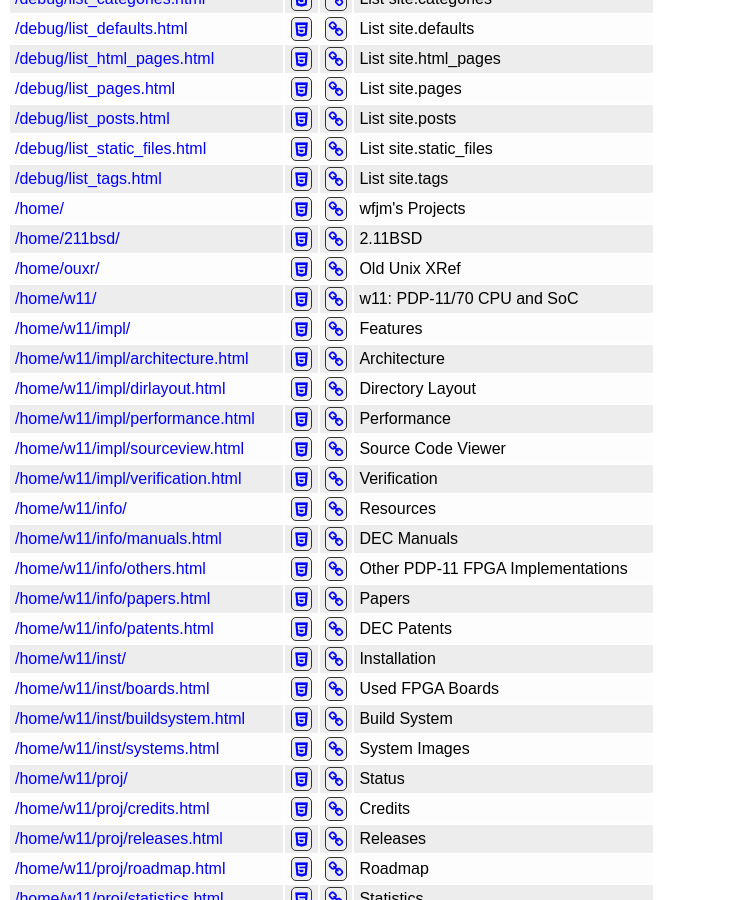
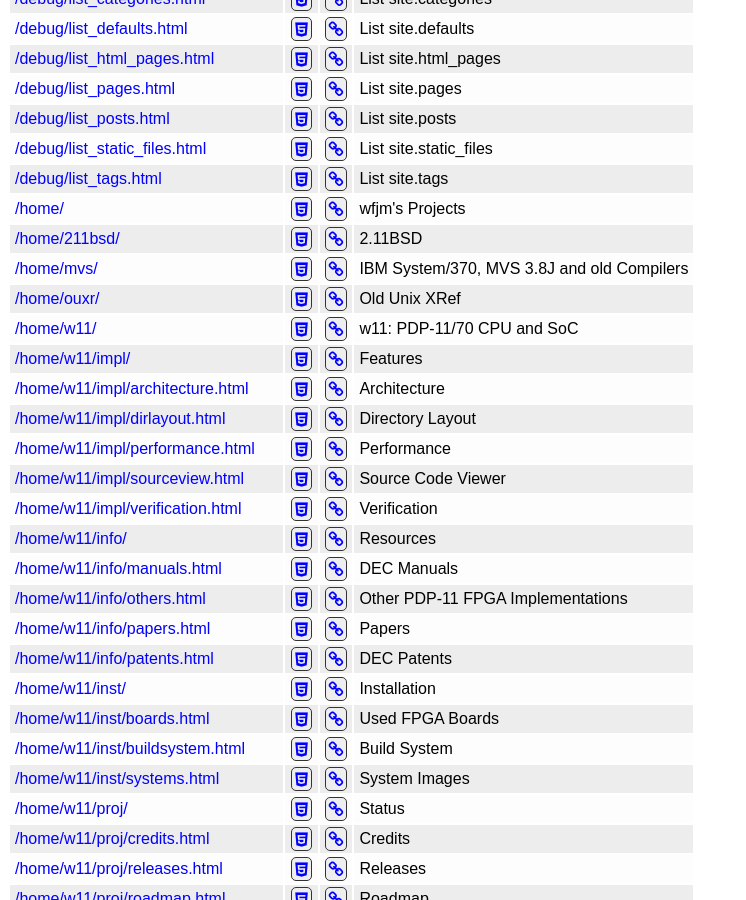
Before and after one commit to wfjm/wfjm.github.io, a Jekyll site: the page built from debug/list_pages.html, in a window 1280 px wide and 900 px high, scrolled down 639 px. Shown: the whole window, without its empty margins (0-746 px from the left). Built offline with Jekyll 4.4.1, drawn with Linux system fonts in a browser that asks for light colours.

Commit message:
add mvs home page

```diff
--- a/home/index.html
+++ b/home/index.html
@@ -10,7 +10,12 @@
 </p>
 
 <ul>
-  <li><a href="/home/w11/">w11: PDP-11/70 CPU and SoC</a></li>
-  <li><a href="/home/211bsd/">211bsd: System Studies</a></li>
-  <li><a href="/home/ouxr/">ouxr: <b>O</b>ld <b>U</b>nix <b>XR</b>ef</a></li>
+  <li><b>w11:</b><a href="/home/w11/">
+      PDP-11/70 CPU and SoC</a></li>
+  <li><b>211bsd:</b><a href="/home/211bsd/">
+      System Studies</a></li>
+  <li><b>ouxr:</b><a href="/home/ouxr/">
+      <b>O</b>ld <b>U</b>nix <b>XR</b>ef</a></li>
+  <li><b>mvs:</b><a href="/home/mvs/">
+      IBM System/370, MVS 3.8J and old Compilers</a></li>
 </ul>
--- /dev/null
+++ b/home/mvs/index.html
@@ -0,0 +1,31 @@
+---
+title:  "IBM System/370, MVS 3.8J and old Compilers"
+#
+my:
+  changedate: 2018-05_31
+---
+
+<h2 id="h_overview">Overview</h2>
+<p>
+The <a href="https://en.wikipedia.org/wiki/MVS">IBM MVS</a>
+releases up to 3.8j (24-bit, released in 1981)
+are freely available and can be run with an
+<a href="https://en.wikipedia.org/wiki/IBM_System/370">IBM System/370</a>
+emulator like
+<a href="https://en.wikipedia.org/wiki/Hercules_(emulator)">Hercules</a>.
+Current MVS related GitHub projects are
+</p>
+<ul>
+  <li>
+    <a href="{{site.my.mvs_lt.blob}}/README.md">
+      mvs38j-langtest</a>: MVS 3.8J Compiler and Language tests</li>
+  <li>
+    <a href="{{site.my.mvs_ht.blob}}/README.md">
+      herc-tools</a>: Tools for Hercules and MVS 3.8J Turnkey Systems</li>
+  <li>
+    <a href="{{site.my.mvs_sp.blob}}/README.md">
+      s370-perf</a>: IBM System/370 Instruction Timing Benchmark</li>
+  <li>
+    <a href="{{site.my.gh_wfjm}}/mvs38j-sios/blob/master/README.md">
+      mvs38j-sios</a>: Simple I/O System for MVS 3.8J Assembler Tests</li>
+</ul>
```
Also changed, not shown: _data/navbar.yml (+10 -3 lines).
